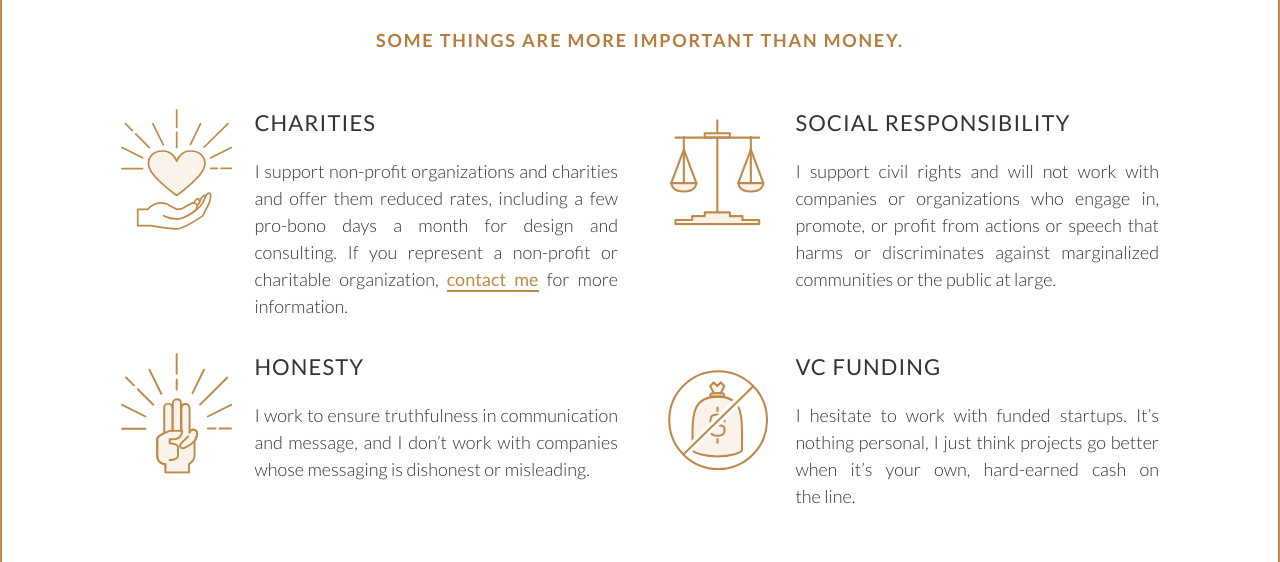
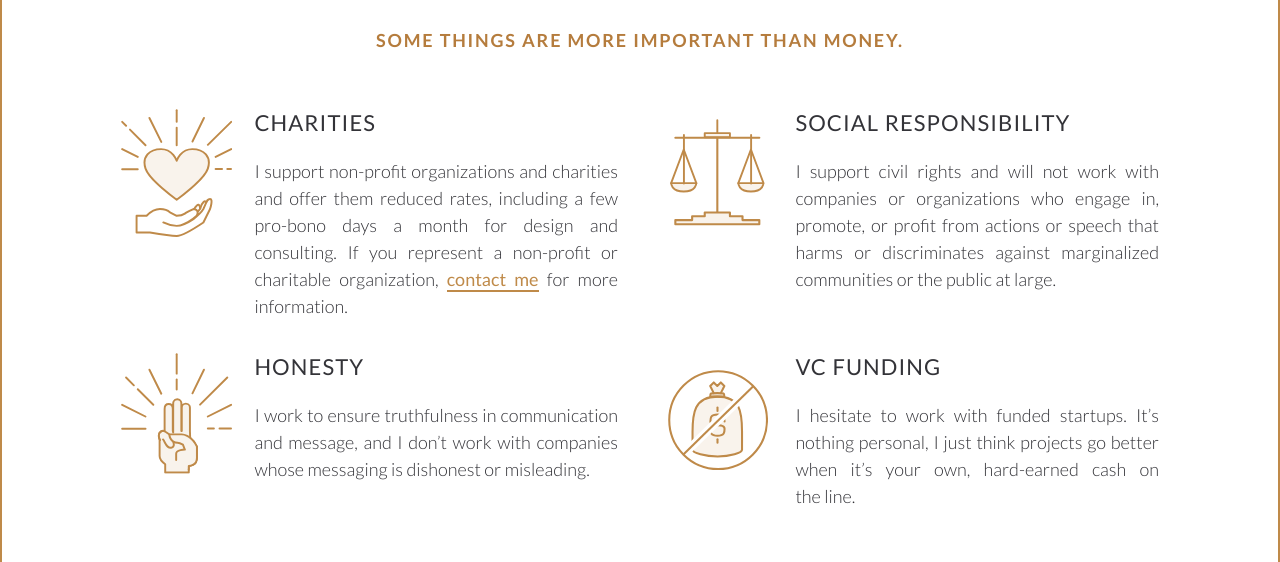
Before and after one commit to claxondesignco/claxondesignco.github.io, a Jekyll site: the page built from index.html, in a window 1280 px wide. Shown: the part 1849-2411 px from the top of the page. Built offline with Jekyll 4.4.1, drawn with Linux system fonts in a browser that asks for light colours.

Commit message:
Redesigned icons

```diff
--- a/_includes/ethics.html
+++ b/_includes/ethics.html
@@ -8,7 +8,7 @@
 
     <section class="columns__section" id="charities">
       <figure role="presentation">
-        <svg viewBox="0 0 326 354">
+        <svg viewBox="0 0 286 329">
           <use xlink:href="#charities"></use>
         </svg>
       </figure>
@@ -19,7 +19,7 @@
 
     <section class="columns__section" id="social-responsibility">
       <figure role="presentation">
-        <svg viewBox="0 0 226 256">
+        <svg viewBox="0 0 248 279">
           <use xlink:href="#social-responsibility"></use>
         </svg>
       </figure>
--- a/_sass/_mixins.sass
+++ b/_sass/_mixins.sass
@@ -11,7 +11,7 @@ $text:               #333338
 $background:         #F8F5F2
 $brand:              #BF8A49 //#d9a25c
 $brand-on-white:     #B57C3D
-$accent:             #09d2c1 //#5dc8be
+$accent:             #fa4235
 $accent-on-white:    darken($accent, 17%)
 $light:              #6b6b73
 
```
Also changed, not shown: _includes/icons/icon_charities.svg, _includes/icons/icon_honesty.svg, _includes/icons/icon_social-responsibility.svg.
